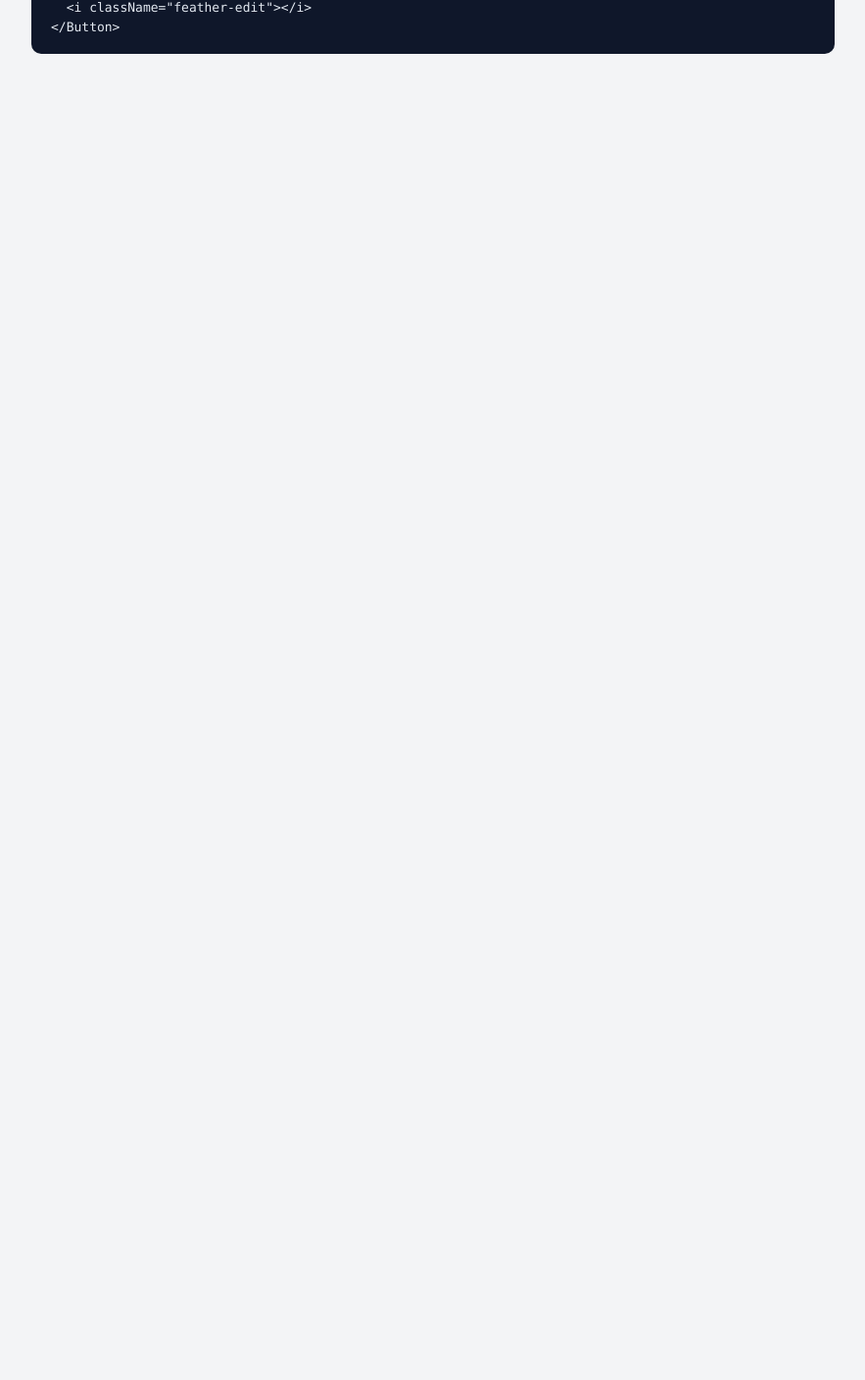
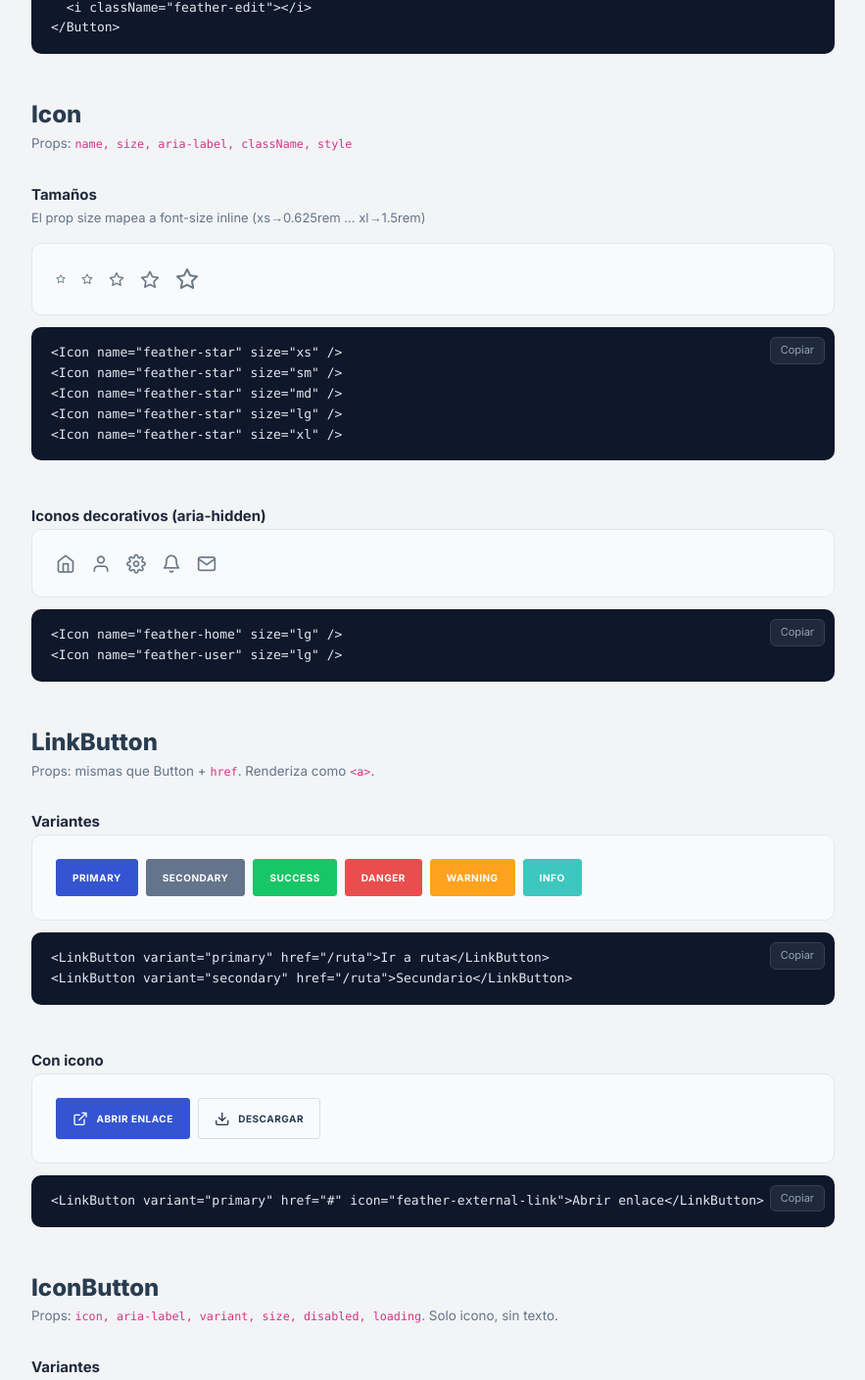
Before and after one commit to Waryxxful/duralux-ui, a React (Vite) app in the folder demo/: page /buttons in a window 1280 px wide. Shown: the part 1173-2582 px from the top of the page at 98% size, without its empty margins (248-1131 px from the left). Before the commit the page ends 1316 px from the top, so only its background shows below. Built offline with nearby package versions, Linux system fonts and the light colour scheme.

Commit message:
feat(ui): Icon, LinkButton, IconButton

```diff
--- a/demo/src/pages/ButtonsPage.jsx
+++ b/demo/src/pages/ButtonsPage.jsx
@@ -1,4 +1,4 @@
-import { Button } from '@duralux/ui'
+import { Button, LinkButton, IconButton, Icon } from '@duralux/ui'
 import { ShowcaseSection } from '../ShowcaseSection'
 
 export function ButtonsPage() {
@@ -66,6 +66,98 @@ export function ButtonsPage() {
   <i className="feather-edit"></i>
 </Button>`}
       />
+
+      <h1 style={{ fontSize: 24, fontWeight: 800, marginBottom: 4, marginTop: 48 }}>Icon</h1>
+      <p style={{ color: '#64748b', marginBottom: 32 }}>Props: <code>name, size, aria-label, className, style</code></p>
+
+      <ShowcaseSection
+        title="Tamaños"
+        description="El prop size mapea a font-size inline (xs→0.625rem … xl→1.5rem)"
+        preview={
+          <div className="d-flex align-items-center gap-3">
+            {['xs','sm','md','lg','xl'].map(s => (
+              <Icon key={s} name="feather-star" size={s} aria-label={`estrella ${s}`} />
+            ))}
+          </div>
+        }
+        code={`<Icon name="feather-star" size="xs" />
+<Icon name="feather-star" size="sm" />
+<Icon name="feather-star" size="md" />
+<Icon name="feather-star" size="lg" />
+<Icon name="feather-star" size="xl" />`}
+      />
+
+      <ShowcaseSection
+        title="Iconos decorativos (aria-hidden)"
+        preview={
+          <div className="d-flex gap-3">
+            {['feather-home','feather-user','feather-settings','feather-bell','feather-mail'].map(n => (
+              <Icon key={n} name={n} size="lg" />
+            ))}
+          </div>
+        }
+        code={`<Icon name="feather-home" size="lg" />
+<Icon name="feather-user" size="lg" />`}
+      />
+
+      <h1 style={{ fontSize: 24, fontWeight: 800, marginBottom: 4, marginTop: 48 }}>LinkButton</h1>
+      <p style={{ color: '#64748b', marginBottom: 32 }}>Props: mismas que Button + <code>href</code>. Renderiza como <code>&lt;a&gt;</code>.</p>
+
+      <ShowcaseSection
+        title="Variantes"
+        preview={
+          <div className="d-flex flex-wrap gap-2">
+            {['primary','secondary','success','danger','warning','info'].map(v => (
+              <LinkButton key={v} variant={v} href="#">{v}</LinkButton>
+            ))}
+          </div>
+        }
+        code={`<LinkButton variant="primary" href="/ruta">Ir a ruta</LinkButton>
+<LinkButton variant="secondary" href="/ruta">Secundario</LinkButton>`}
+      />
+
+      <ShowcaseSection
+        title="Con icono"
+        preview={
+          <div className="d-flex flex-wrap gap-2">
+            <LinkButton variant="primary" href="#" icon="feather-external-link">Abrir enlace</LinkButton>
+            <LinkButton variant="light-brand" href="#" icon="feather-download">Descargar</LinkButton>
+          </div>
+        }
+        code={`<LinkButton variant="primary" href="#" icon="feather-external-link">Abrir enlace</LinkButton>`}
+      />
+
+      <h1 style={{ fontSize: 24, fontWeight: 800, marginBottom: 4, marginTop: 48 }}>IconButton</h1>
+      <p style={{ color: '#64748b', marginBottom: 32 }}>Props: <code>icon, aria-label, variant, size, disabled, loading</code>. Solo icono, sin texto.</p>
+
+      <ShowcaseSection
+        title="Variantes"
+        preview={
+          <div className="d-flex flex-wrap gap-2">
+            {['primary','secondary','success','danger','warning','light-brand'].map(v => (
+              <IconButton key={v} variant={v} icon="feather-edit" aria-label={`Editar (${v})`} />
+            ))}
+          </div>
+        }
+        code={`<IconButton variant="primary" icon="feather-edit" aria-label="Editar" />
+<IconButton variant="danger" icon="feather-trash-2" aria-label="Eliminar" />`}
+      />
+
+      <ShowcaseSection
+        title="Tamaños y estados"
+        preview={
+          <div className="d-flex align-items-center flex-wrap gap-2">
+            <IconButton variant="primary" icon="feather-search" size="sm" aria-label="Buscar pequeño" />
+            <IconButton variant="primary" icon="feather-search" aria-label="Buscar mediano" />
+            <IconButton variant="primary" icon="feather-search" size="lg" aria-label="Buscar grande" />
+            <IconButton variant="primary" icon="feather-search" aria-label="Cargando" loading />
+            <IconButton variant="primary" icon="feather-search" aria-label="Deshabilitado" disabled />
+          </div>
+        }
+        code={`<IconButton variant="primary" icon="feather-search" size="sm" aria-label="Buscar" />
+<IconButton variant="primary" icon="feather-search" aria-label="Buscar" loading />
+<IconButton variant="primary" icon="feather-search" aria-label="Buscar" disabled />`}
+      />
     </div>
   )
 }
--- a/src/components/ui/Button.jsx
+++ b/src/components/ui/Button.jsx
@@ -45,3 +45,32 @@ export function Button({
     </Tag>
   )
 }
+
+/**
+ * LinkButton — Button renderizado como ancla (<a>).
+ *
+ * Props: mismas que Button + href requerido.
+ */
+export function LinkButton({ href, ...props }) {
+  return <Button as="a" href={href} {...props} />
+}
+
+/**
+ * IconButton — Button solo con icono, sin texto.
+ *
+ * Props:
+ *   icon       — feather class string (e.g. "feather-edit")
+ *   aria-label — requerido para accesibilidad
+ *   variant, size, disabled, loading, className, ...rest
+ */
+export function IconButton({ icon, 'aria-label': label, className = '', ...props }) {
+  return (
+    <Button
+      icon={icon}
+      aria-label={label}
+      title={label}
+      className={`btn-icon ${className}`}
+      {...props}
+    />
+  )
+}
--- /dev/null
+++ b/src/components/ui/Icon.jsx
@@ -0,0 +1,28 @@
+/**
+ * Icon — icono feather con tamaños opcionales.
+ *
+ * Props:
+ *   name       — feather icon class (e.g. "feather-airplay")
+ *   size       — "xs" | "sm" | "md" | "lg" | "xl"
+ *   aria-label — si se pasa, se establece role="img"; si no, aria-hidden="true"
+ *   className  — clases adicionales
+ *   style      — estilos adicionales (se fusionan con font-size del size)
+ */
+
+const sizeMap = {
+  xs: '0.625rem',
+  sm: '0.75rem',
+  md: '1rem',
+  lg: '1.25rem',
+  xl: '1.5rem',
+}
+
+export function Icon({ name, size, 'aria-label': label, className = '', style, ...rest }) {
+  const inlineSize = size ? { fontSize: sizeMap[size], ...style } : style
+  const cls = [name, className].filter(Boolean).join(' ')
+
+  if (label) {
+    return <i className={cls} role="img" aria-label={label} style={inlineSize} {...rest} />
+  }
+  return <i className={cls} aria-hidden="true" style={inlineSize} {...rest} />
+}
--- a/src/index.js
+++ b/src/index.js
@@ -1,7 +1,8 @@
 // UI
 export { Avatar } from './components/ui/Avatar'
 export { Badge } from './components/ui/Badge'
-export { Button } from './components/ui/Button'
+export { Button, LinkButton, IconButton } from './components/ui/Button'
+export { Icon } from './components/ui/Icon'
 export { Alert } from './components/ui/Alert'
 export { Modal } from './components/ui/Modal'
 export { Card } from './components/ui/Card'
```
